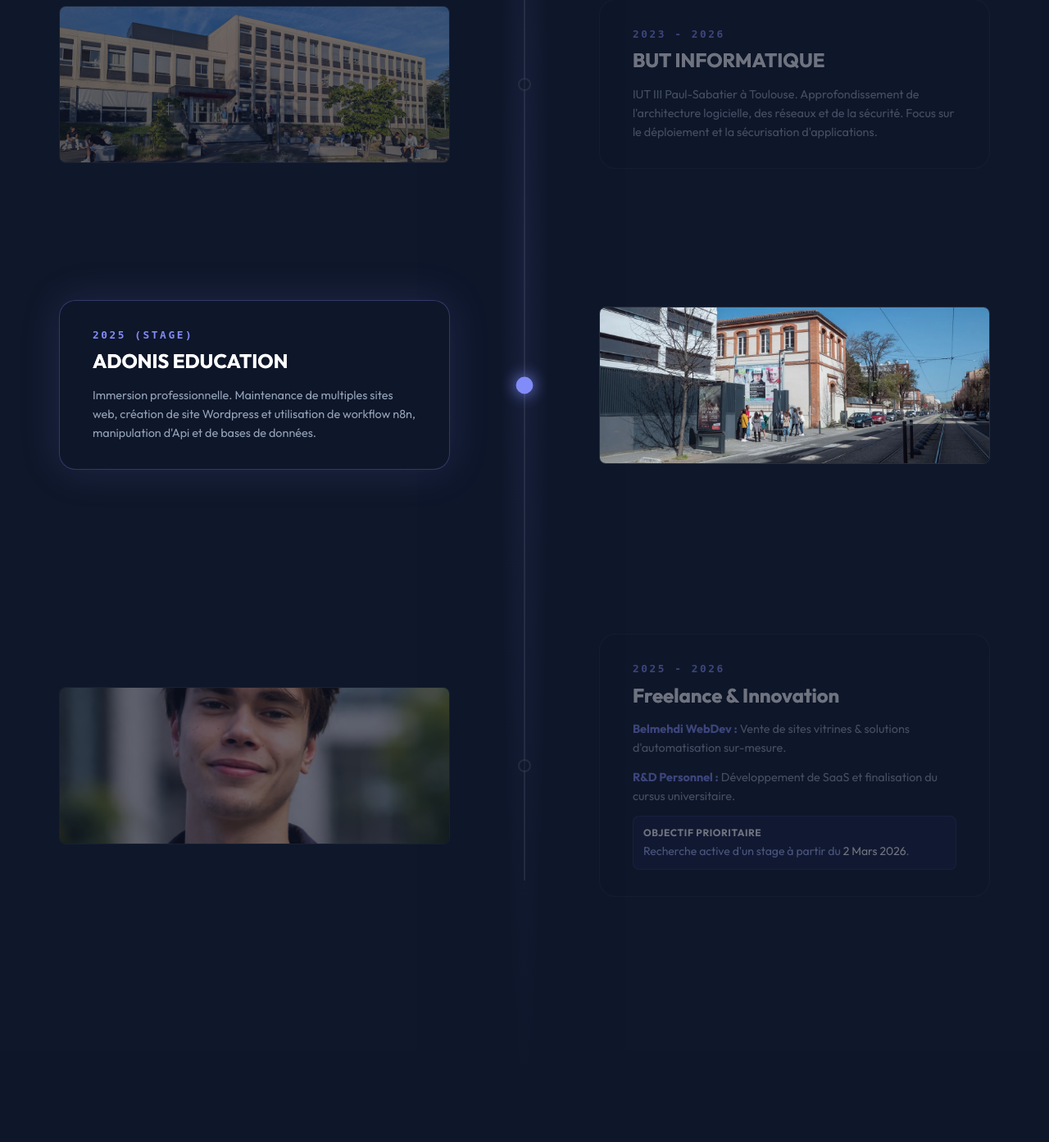
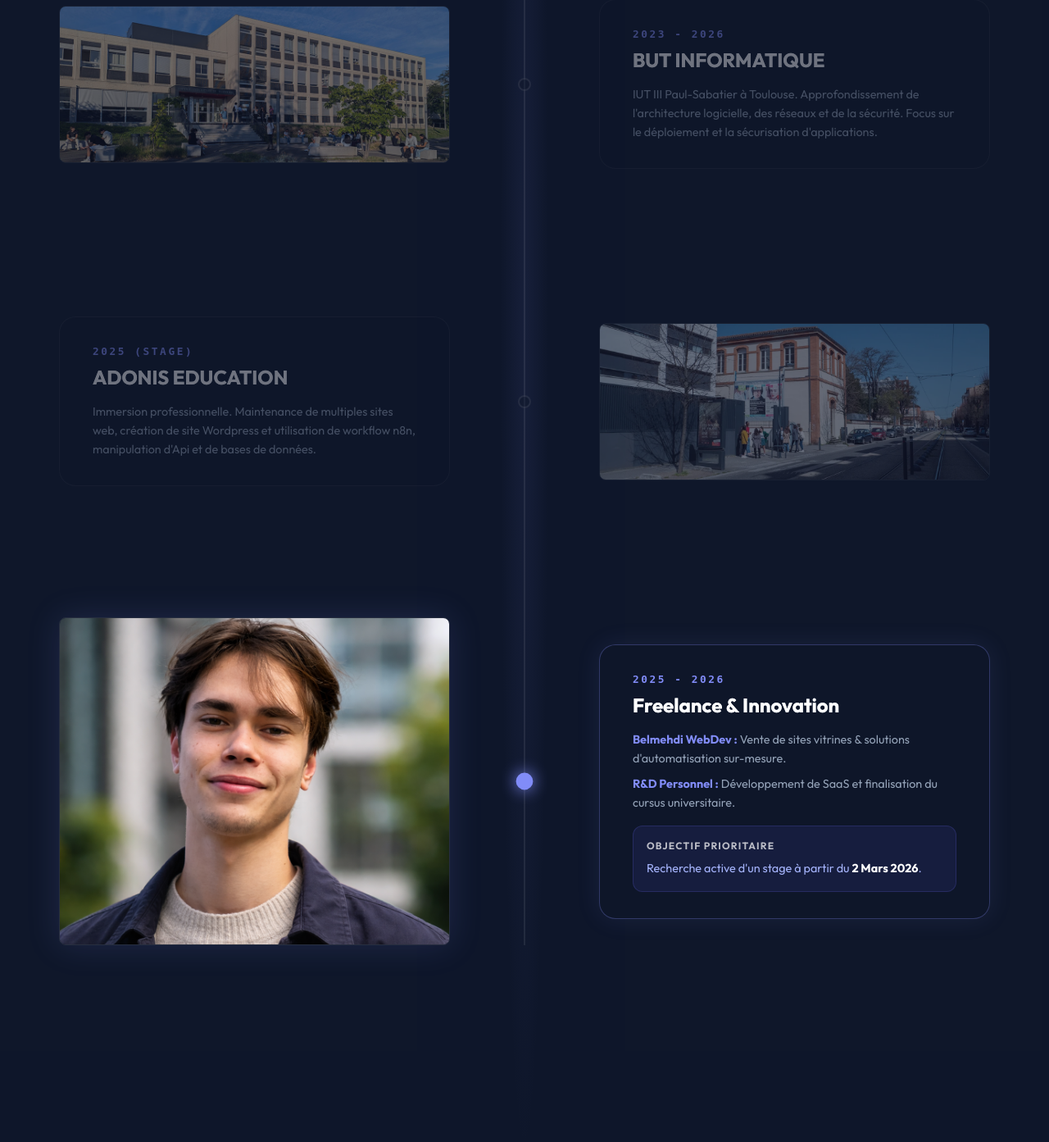
Before and after one commit to Khabibi45/Portfolio, a PHP site: page / in a window 1280 px wide; the page is wider, and only the part inside the window is pictured. Shown: the part 2275-3668 px from the top of that part at 82% size. Run offline with PHP 8.4, Linux system fonts and the light colour scheme; some libraries are stand-ins or nearby versions.

Commit message:
Updated Site Builder image across sections

```diff
--- a/assets/css/about-journey.css
+++ b/assets/css/about-journey.css
@@ -203,6 +203,17 @@
     justify-content: center;
 }
 
+.pod-info.milestone-photo-large {
+    width: 42%;
+    /* Enlarged from 42% */
+}
+
+.pod-info.milestone-photo-large img {
+    height: 400px;
+    /* Taller image for impact */
+    box-shadow: 0 0 40px rgba(129, 140, 248, 0.15);
+}
+
 .info-label {
     font-size: 0.7rem;
     text-transform: uppercase;
--- a/assets/js/collection.data.js
+++ b/assets/js/collection.data.js
@@ -11,7 +11,7 @@ const projectData = [
         isInternal: false,
         href: "https://delfoin-multiservices.onrender.com",
         coverCandidates: [
-            "./pics_Montagne.png",
+            "./assets/images/projets/site builder.png",
             "./assets/projects/web-builder-delfoin/cover.webp",
             "./assets/projects/web-builder-delfoin/cover.jpg"
         ]
--- a/index.php
+++ b/index.php
@@ -576,22 +576,24 @@
                             <div class="pod-glow"></div>
                             <span class="pod-year">2025 - 2026</span>
                             <h3 class="pod-title text-silver-gradient">Freelance & Innovation</h3>
-                            <div class="pod-desc space-y-3">
-                                <p><strong class="text-indigo-400">Belmehdi WebDev :</strong> Vente de sites vitrines &
-                                    solutions d'automatisation sur-mesure.</p>
-                                <p><strong class="text-indigo-400">R&D Personnel :</strong> Développement de SaaS et
-                                    finalisation du cursus universitaire.</p>
-                                <div class="mt-4 p-3 bg-indigo-500/10 border border-indigo-500/20 rounded-lg">
-                                    <p class="text-white font-bold text-xs uppercase tracking-wider mb-1">Objectif
-                                        Prioritaire</p>
-                                    <p class="text-indigo-300 text-sm">Recherche active d'un stage à partir du <span
-                                            class="text-white">2 Mars 2026</span>.</p>
+                            <div class="pod-desc space-y-4">
+                                <div class="space-y-2">
+                                    <p><strong class="text-indigo-400">Belmehdi WebDev :</strong> Vente de sites
+                                        vitrines & solutions d'automatisation sur-mesure.</p>
+                                    <p><strong class="text-indigo-400">R&D Personnel :</strong> Développement de SaaS et
+                                        finalisation du cursus universitaire.</p>
+                                </div>
+                                <div class="mt-6 p-4 bg-indigo-500/10 border border-indigo-500/20 rounded-xl">
+                                    <p class="text-white font-bold text-xs uppercase tracking-widest mb-2 opacity-70">
+                                        Objectif Prioritaire</p>
+                                    <p class="text-indigo-300">Recherche active d'un stage à partir du <span
+                                            class="text-white font-bold">2 Mars 2026</span>.</p>
                                 </div>
                             </div>
                         </div>
-                        <div class="pod-info">
+                        <div class="pod-info milestone-photo-large">
                             <img src="assets/images/Presentation/Photo_Pro.png" alt="Camil Belmehdi"
-                                class="w-full h-48 object-cover rounded-lg border border-white/10 hover:brightness-110 transition-all">
+                                class="w-full h-full object-cover rounded-lg border border-white/10 hover:brightness-110 transition-all">
                         </div>
                     </div>
                 </div><!-- /camera-rig -->
@@ -753,7 +755,7 @@
                 <div class="netflix-poster-wrapper" data-index="0">
                     <div class="netflix-poster">
                         <div class="poster-image"
-                            style="background-image: url('https://images.unsplash.com/photo-1551650975-87deedd944c3?q=80&w=800');">
+                            style="background-image: url('assets/images/projets/site builder.png');">
                         </div>
                         <div class="poster-overlay"></div>
                         <div class="poster-rating">9.2</div>
@@ -925,7 +927,7 @@
                 <div class="cinema-row">
                     <div class="cinema-card">
                         <div class="card-bg"
-                            style="background-image: url('https://images.unsplash.com/photo-1551650975-87deedd944c3?q=80&w=800');">
+                            style="background-image: url('assets/images/projets/site builder.png');">
                         </div>
                         <div class="card-vignette"></div>
                         <div class="card-content">
```
Also changed, not shown: assets/images/projets/site builder.png (added).
